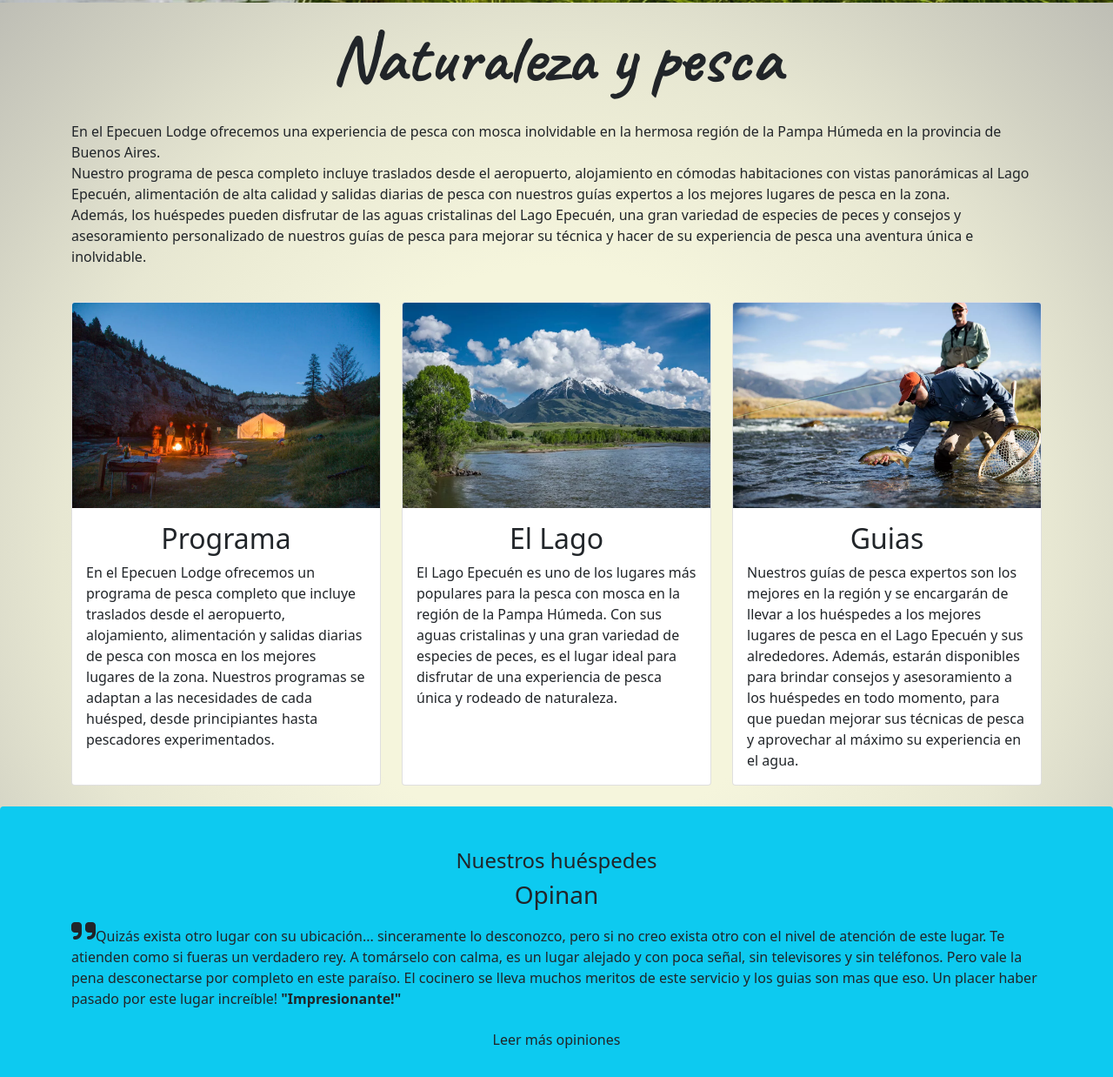
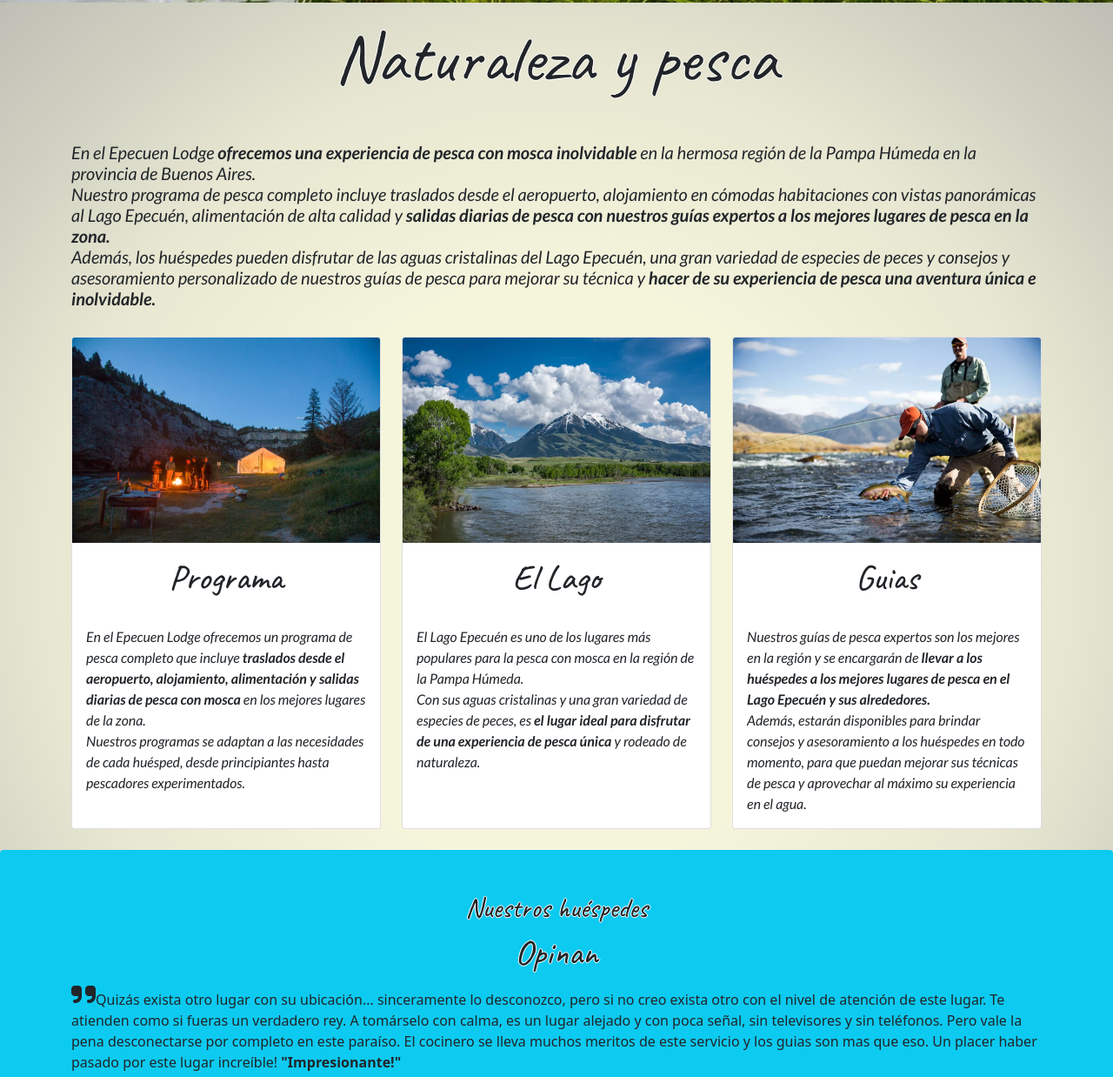
Before and after one commit to caloi2789/proyecto_coder, a website: page pages/pesca.htm in a window 1280 px wide. Shown: the part 797-2035 px from the top of the page at 87% size. Drawn offline with nearby package versions, Linux system fonts and the light colour scheme.

Commit message:
Cambios esteticos pre entrega final

```diff
--- a/pages/pesca.htm
+++ b/pages/pesca.htm
@@ -83,37 +83,33 @@
 
     </header>
 
-    <main class="main_pesca">
+    <main class="main_lodge_pesca">
 
-        <!-- SECCION TITULO + CARDS  -->
-
+        <!-- SECCION TITULO -->
         <section class="container">
 
             <h2 class="display-1 text-center pt-3">Naturaleza y pesca</h2>
 
-            <p class="pt-3 py-4">En el Epecuen Lodge ofrecemos una experiencia de pesca con mosca inolvidable en la
-                hermosa región de la Pampa Húmeda en la provincia de Buenos Aires.<br> Nuestro programa de pesca
-                completo incluye traslados desde el aeropuerto, alojamiento en cómodas habitaciones con vistas
-                panorámicas al Lago Epecuén, alimentación de alta calidad y salidas diarias de pesca con nuestros guías
-                expertos a los mejores lugares de pesca en la zona. <br>Además, los huéspedes pueden disfrutar de las
-                aguas cristalinas del Lago Epecuén, una gran variedad de especies de peces y consejos y asesoramiento
-                personalizado de nuestros guías de pesca para mejorar su técnica y hacer de su experiencia de pesca una
-                aventura única e inolvidable.
+            <p class="h5 pt-3 py-4">
+                En el Epecuen Lodge <strong>ofrecemos una experiencia de pesca con mosca inolvidable</strong> en la hermosa región de la Pampa Húmeda en la provincia de Buenos Aires.
+                Nuestro programa de pesca completo incluye traslados desde el aeropuerto, alojamiento en cómodas habitaciones con vistas panorámicas al Lago Epecuén, alimentación de alta calidad y <strong>salidas diarias de pesca con nuestros guías expertos a los mejores lugares de pesca en la zona.</strong>
+                Además, los huéspedes pueden disfrutar de las aguas cristalinas del Lago Epecuén, una gran variedad de especies de peces y consejos y asesoramiento personalizado de nuestros guías de pesca para mejorar su técnica y <strong>hacer de su experiencia de pesca una aventura única e inolvidable.</strong>
             </p>
 
+        </section>
 
-
+        <!-- SECCION CARDS  -->
+        <section class="container">
             <div class="row row-cols-1 row-cols-md-3 g-4 mb-4">
 
                 <div class="col">
                     <div class="card h-100">
-                        <img src="../assets/img/programa.jpg" class="card-img-top" alt="Foto programa">
+                        <img src="../assets/img/programa.jpg" class="card-img-top" alt="Imagen Foto programa">
                         <div class="card-body">
-                            <h3 class="h2 card-title text-center ">Programa</h3>
-                            <p class="card-text"> En el Epecuen Lodge ofrecemos un programa de pesca completo que
-                                incluye traslados desde el aeropuerto, alojamiento, alimentación y salidas diarias de
-                                pesca con mosca en los mejores lugares de la zona. Nuestros programas se adaptan a las
-                                necesidades de cada huésped, desde principiantes hasta pescadores experimentados.</p>
+                            <h3 class="h1 card-title text-center ">Programa</h3>
+                            <p class="card-text">
+                                En el Epecuen Lodge ofrecemos un programa de pesca completo que incluye <strong>traslados desde el aeropuerto, alojamiento, alimentación y salidas diarias de pesca con mosca</strong> en los mejores lugares de la zona.
+                                Nuestros programas se adaptan a las necesidades de cada huésped, desde principiantes hasta pescadores experimentados.</p>
                         </div>
 
                     </div>
@@ -123,11 +119,11 @@
                     <div class="card h-100">
                         <img src="../assets/img/../img/lago.jpg" class="card-img-top" alt="Foto lago">
                         <div class="card-body">
-                            <h3 class="h2 card-title text-center ">El Lago</h3>
-                            <p class="card-text">El Lago Epecuén es uno de los lugares más populares para la pesca con
-                                mosca en la región de la Pampa Húmeda. Con sus aguas cristalinas y una gran variedad de
-                                especies de peces, es el lugar ideal para disfrutar de una experiencia de pesca única y
-                                rodeado de naturaleza.</p>
+                            <h3 class="h1 card-title text-center ">El Lago</h3>
+                            <p class="card-text">
+                                El Lago Epecuén es uno de los lugares más populares para la pesca con mosca en la región de la Pampa Húmeda.
+                                Con sus aguas cristalinas y una gran variedad de especies de peces, es <strong>el lugar ideal para disfrutar de una experiencia de pesca única</strong> y rodeado de naturaleza.
+                            </p>
                         </div>
                     </div>
 
@@ -137,12 +133,10 @@
                     <div class="card h-100">
                         <img src="../assets/img/../img/guias.jpg" class="card-img-top" alt="Foto guias">
                         <div class="card-body">
-                            <h3 class="h2 card-title text-center ">Guias</h3>
-                            <p class="card-text">Nuestros guías de pesca expertos son los mejores en la región y se
-                                encargarán de llevar a los huéspedes a los mejores lugares de pesca en el Lago Epecuén y
-                                sus alrededores. Además, estarán disponibles para brindar consejos y asesoramiento a los
-                                huéspedes en todo momento, para que puedan mejorar sus técnicas de pesca y aprovechar al
-                                máximo su experiencia en el agua.</p>
+                            <h3 class="h1 card-title text-center ">Guias</h3>
+                            <p class="card-text">
+                                Nuestros guías de pesca expertos son los mejores en la región y se encargarán de <strong>llevar a los huéspedes a los mejores lugares de pesca en el Lago Epecuén y sus alrededores.</strong>
+                                Además, estarán disponibles para brindar consejos y asesoramiento a los huéspedes en todo momento, para que puedan mejorar sus técnicas de pesca y aprovechar al máximo su experiencia en el agua.</p>
                         </div>
 
                     </div>
@@ -158,8 +152,8 @@
             <div class="container">
                 <div class="row">
                     <div class="col-sm-12 text-center">
-                        <h4>Nuestros huéspedes</h4>
-                        <h3>Opinan</h3>
+                        <h2>Nuestros huéspedes</h2>
+                        <h2 class="h1">Opinan</h2>
                     </div>
                 </div>
 
@@ -180,7 +174,8 @@
 
                 <div class="row">
                     <div class="col-sm-12 text-center">
-                        <a href="https://www.tripadvisor.com/" class=" btn color3" target="_blank">Leer más
+                        <a href="https://www.tripadvisor.com/" class="boton_comentarios p-2 rounded"
+                            target="_blank">Leer más
                             opiniones</a>
                     </div>
                 </div>
@@ -198,7 +193,7 @@
                 <div class="col-12 col-md-4 text-center border-end">
 
                     <a href="../index.html">
-                        <img class="img_Logo pt-3"" src="../assets/img/LOGO-250x250.png" alt="Logo">
+                        <img class="img_Logo pt-3"" src=" ../assets/img/LOGO-250x250.png" alt="Logo">
                     </a>
 
                     <p class="pt-3"> © 2023 Epecuen Lodge -
@@ -208,7 +203,7 @@
 
                 <div class="col-12 col-md-4 border-end d-flex align-items-center ps-5">
 
-                   <ul class="list-unstyled">
+                    <ul class="list-unstyled">
                         <li><a class="text-decoration-underline" href="../pages/contacto.html"> Contacto </a></li>
                         <li class="mt-2">- Direccion: Av. Costanera 2789, Carhue</li>
                         <li class="mt-2">- Telefono: 02936-432220</li>
--- a/scss/_index.scss
+++ b/scss/_index.scss
@@ -2,13 +2,12 @@
     background-color: $fondo-main;
     font-family: $fuente-1;
 
-    section{
+    section {
         background-image: $fondo_main_img;
+    }
 
-    }
     .section_vid {
         background-image: radial-gradient(circle, #f5f5dc, #f5f5dc, #f5f5dc, #f5f5dc, #f5f5dc, #e6e8d1, #d8dac5, #cacdba, #abafa1, #8e9288, #737670, #595b58);
-        // border-top: black solid 2px;
     }
 
     h2 {
@@ -17,6 +16,7 @@
             0px 1px 0px white,
             0px -1px 0px white;
         text-align: center;
+        font-family: $fuente-2;
     }
 
     h3 {
@@ -25,7 +25,8 @@
     }
 
     p {
-        font-family: $fuente-2;
+        font-family: $fuente-1;
+        font-style: italic;
         white-space: pre-line;
     }
 
--- a/scss/_lodge.scss
+++ /dev/null
@@ -1,9 +0,0 @@
-/* --------------------------Pagina "Lodge" ------------------------------------ */
-
-.main_lodge{
-    background-image: $fondo_main_img;
-
-    h2 {
-        font-family: $fuente-2;
-    }
-}
--- /dev/null
+++ b/scss/_lodge_pesca.scss
@@ -0,0 +1,52 @@
+/* --------------------------Pagina "Lodge y Pesca" ------------------------------------ */
+
+.main_lodge_pesca {
+    background-image: $fondo_main_img;
+
+    h2 {
+        font-family: $fuente-2;
+        text-shadow: 1px 0px 0px white,
+            -1px 0px 0px white,
+            0px 1px 0px white,
+            0px -1px 0px white;
+    }
+
+    h3 {
+        font-family: $fuente-2;
+    }
+
+    p {
+        font-family: $fuente-1;
+        font-style: italic;
+        white-space: pre-line;
+    }
+
+    .boton_comentarios {
+        border: map-get($bordes, ancho1, );
+        color: aliceblue;
+        background-color: black;
+        text-decoration: none;
+        position: relative;
+
+        @media screen and (min-width: 991px) {
+
+            &::after {
+                content: '';
+                display: block;
+                position: absolute;
+                bottom: 0;
+                left: 50%;
+                transform: translateX(-50%);
+                width: 0;
+                height: 2px;
+                background-color: white;
+                transition: width 0.5s ease-in-out;
+                /* Agrega una transición de 0.5 segundos con un efecto de entrada y salida */
+            }
+
+            &:hover::after {
+                width: 100%;
+            }
+        }
+    }
+}
--- a/scss/_pesca.scss
+++ /dev/null
@@ -1,9 +0,0 @@
-/* --------------------------Pagina "Pesca" ------------------------------------ */
-
-.main_pesca{
-    background-image: $fondo_main_img;
-
-    h2 {
-        font-family: $fuente-2;
-    }
-}
--- a/scss/_ubicacion.scss
+++ b/scss/_ubicacion.scss
@@ -1,20 +1,23 @@
 /* --------------------------Pagina "Ubicacion" ------------------------------------ */
 main {
-    background-color: $fondo-main;
+    background-image: radial-gradient(circle, #f5f5dc, #f5f5dc, #f5f5dc, #f5f5dc, #f5f5dc, #e6e8d1, #d8dac5, #cacdba, #abafa1, #8e9288, #737670, #595b58);
 
     section {
 
         h2 {  /*Titulo Main */
-            font-weight: 700 !important;
-            text-align: center;
-            font-family:$fuente-3;
+            font-family:$fuente-2;
+            text-shadow: 1px 0px 0px white,
+            -1px 0px 0px white,
+            0px 1px 0px white,
+            0px -1px 0px white;
         }
 
     }
 
     .p_ubicacion {
-        font-family: $fuente-2;
+        font-family: $fuente-1;
         font-weight: 500;
+        font-style: italic;
         white-space: pre-line;
     }
 
--- a/scss/styles.scss
+++ b/scss/styles.scss
@@ -6,7 +6,6 @@
 @import "mixins";
 @import "fondoHeaders";
 @import "index";
-@import "lodge";
-@import "pesca";
+@import "lodge_pesca";
 @import "ubicacion";
 @import "footer";
```
Also changed, not shown: index.html (+6 -6 lines), pages/lodge.html (+37 -37 lines), pages/ubicacion.html (+17 -22 lines), css/styles.css, 1 other file.
